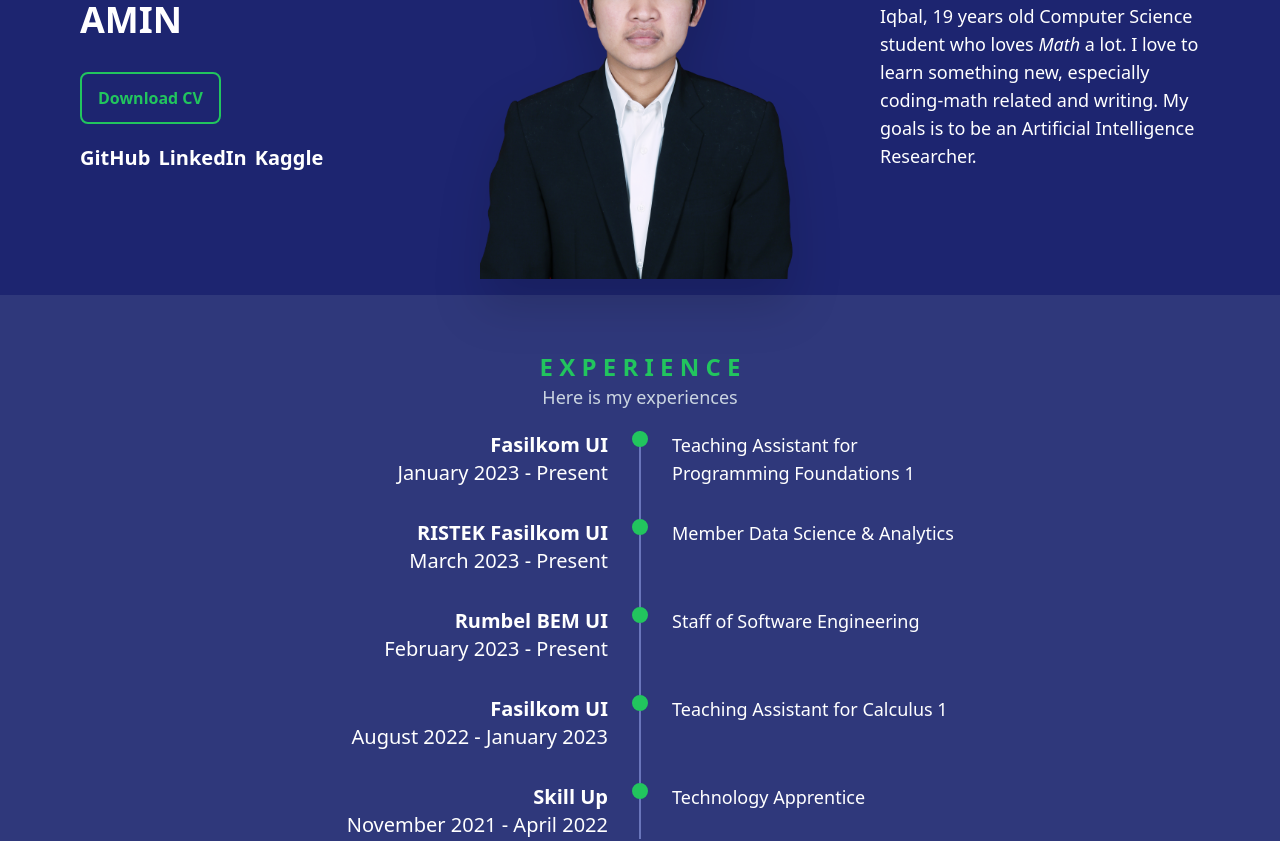
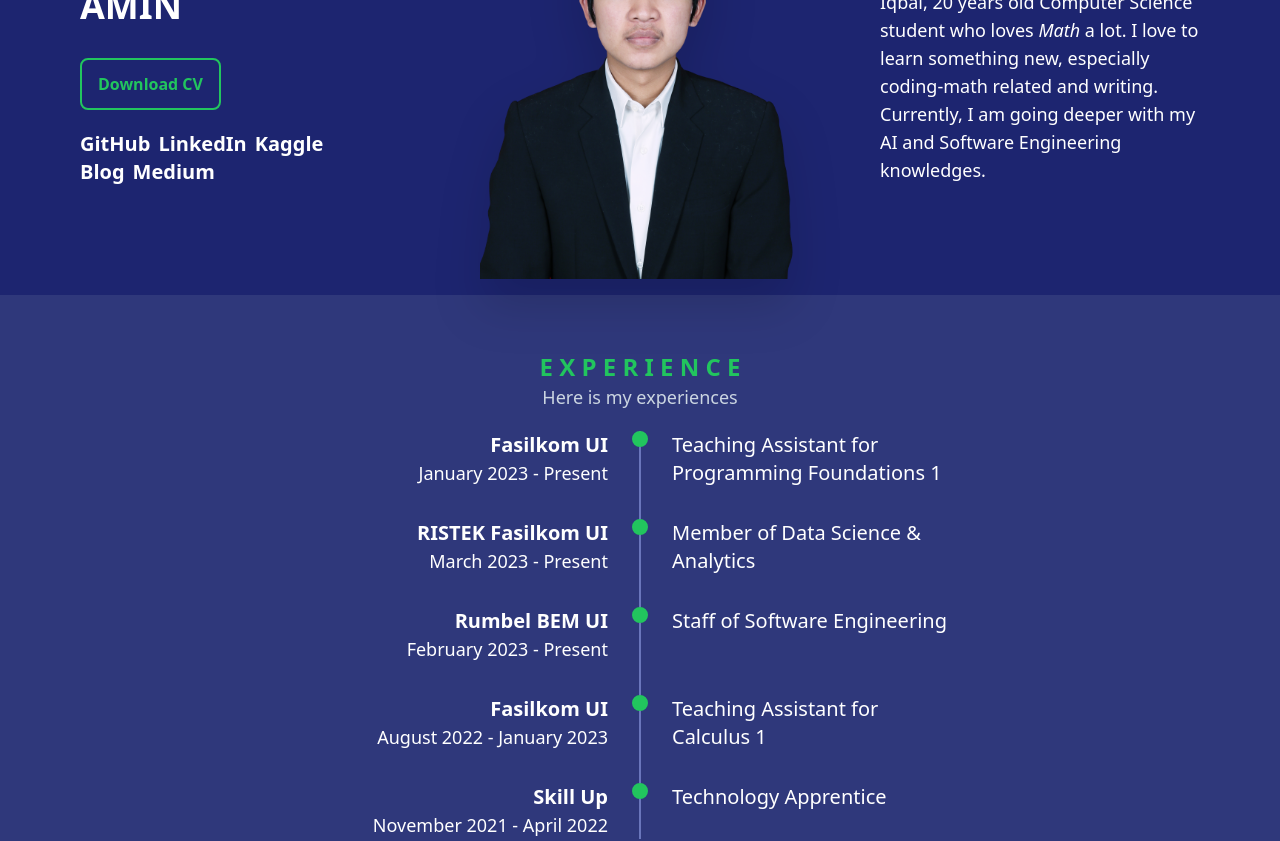
Before and after one commit to iqbalpa/profile-website, a React (Create React App) app: page / in a window 1280 px wide. Shown: the part 260-1101 px from the top of the page. Built offline with nearby package versions, Linux system fonts and the light colour scheme.

Commit message:
feat: add blog and medium
style: change font size for experience

```diff
--- a/src/components/Experience/Experience.js
+++ b/src/components/Experience/Experience.js
@@ -19,13 +19,13 @@ const Experience = () => {
 												<div class="w-full lg:pr-8">
 													<div class="w-full text-xl text-right">
 														<h1 className="font-bold">Fasilkom UI</h1>
-														<h2>January 2023 - Present</h2>
+														<h2 className="text-lg">January 2023 - Present</h2>
 													</div>
 												</div>
 											</div>
 											<div class="flex items-start justify-start w-full mx-auto">
 												<div class="w-full lg:pl-8 text-left">
-													<p className="text-lg">Teaching Assistant for Programming Foundations 1</p>
+													<p className="text-xl">Teaching Assistant for Programming Foundations 1</p>
 												</div>
 											</div>
 										</div>
@@ -39,13 +39,13 @@ const Experience = () => {
 												<div class="w-full lg:pr-8">
 													<div class="w-full text-xl text-right">
 														<h1 className="font-bold">RISTEK Fasilkom UI</h1>
-														<h2>March 2023 - Present</h2>
+														<h2 className="text-lg">March 2023 - Present</h2>
 													</div>
 												</div>
 											</div>
 											<div class="flex items-start justify-start w-full mx-auto">
 												<div class="w-full lg:pl-8 text-left">
-													<p className="text-lg">Member Data Science & Analytics</p>
+													<p className="text-xl">Member of Data Science & Analytics</p>
 												</div>
 											</div>
 										</div>
@@ -60,13 +60,13 @@ const Experience = () => {
 												<div class="w-full lg:pr-8">
 													<div class="w-full text-xl text-right">
 														<h1 className="font-bold">Rumbel BEM UI</h1>
-														<h2>February 2023 - Present</h2>
+														<h2 className="text-lg">February 2023 - Present</h2>
 													</div>
 												</div>
 											</div>
 											<div class="flex items-start justify-start w-full mx-auto">
 												<div class="w-full lg:pl-8 text-left">
-													<p className="text-lg">Staff of Software Engineering</p>
+													<p className="text-xl">Staff of Software Engineering</p>
 												</div>
 											</div>
 										</div>
@@ -81,13 +81,13 @@ const Experience = () => {
 												<div class="w-full lg:pr-8">
 													<div class="w-full text-xl text-right">
 														<h1 className="font-bold">Fasilkom UI</h1>
-														<h2>August 2022 - January 2023</h2>
+														<h2 className="text-lg">August 2022 - January 2023</h2>
 													</div>
 												</div>
 											</div>
 											<div class="flex items-start justify-start w-full mx-auto">
 												<div class="w-full lg:pl-8 text-left">
-													<p className="text-lg">Teaching Assistant for Calculus 1</p>
+													<p className="text-xl">Teaching Assistant for Calculus 1</p>
 												</div>
 											</div>
 										</div>
@@ -102,13 +102,13 @@ const Experience = () => {
 												<div class="w-full lg:pr-8">
 													<div class="w-full text-xl text-right">
 														<h1 className="font-bold">Skill Up</h1>
-														<h2>November 2021 - April 2022</h2>
+														<h2 className="text-lg">November 2021 - April 2022</h2>
 													</div>
 												</div>
 											</div>
 											<div class="flex items-start justify-start w-full mx-auto">
 												<div class="w-full lg:pl-8 text-left">
-													<p className="text-lg">Technology Apprentice</p>
+													<p className="text-xl">Technology Apprentice</p>
 												</div>
 											</div>
 										</div>
--- a/src/components/Hero/Hero.js
+++ b/src/components/Hero/Hero.js
@@ -10,7 +10,8 @@ const Hero = () => {
 					<a href="/iqbal-cv.pdf" download>
 						<button className="px-4 py-3 font-bold rounded-lg border-2 border-green-500 duration-300 hover:bg-green-500 text-green-500 hover:text-ResolutionBlue hover:scale-105">Download CV</button>
 					</a>
-					<div className="flex flex-row mt-5 font-semibold text-xl">
+					<div className="flex flex-col mt-5 font-semibold text-xl">
+						<div className="flex flex-row">
 							<a className="mr-2" href="https://github.com/iqbalpa" target="_blank" rel="noreferrer">
 								<span class="link-underline"> GitHub </span>
 							</a>
@@ -21,13 +22,22 @@ const Hero = () => {
 								<span class="link-underline"> Kaggle </span>
 							</a>
 						</div>
+						<div className="flex flex-row">
+							<a className="mr-2" href="https://iqbalpa.wordpress.com/" target="_blank" rel="noreferrer">
+								<span class="link-underline"> Blog </span>
+							</a>
+							<a href="https://www.medium.com/@iqbalpa" target="_blank" rel="noreferrer">
+								<span class="link-underline"> Medium </span>
+							</a>
+						</div>
+					</div>
 				</div>
 				<img src="/foto.png" alt="iqbal" className="w-80 drop-shadow-2xl" />
 				<div className="w-80">
 					<p className="text-2xl font-bold text-green-500 mb-2">About Me</p>
 					<p className="text-lg">
-						Iqbal, 19 years old Computer Science student who loves <span className="italic">Math</span> a lot. I love to learn something new, especially coding-math related and writing. My goals is to be an Artificial
-						Intelligence Researcher.
+						Iqbal, 20 years old Computer Science student who loves <span className="italic">Math</span> a lot. I love to learn something new, especially coding-math related and writing. Currently, I am going deeper with my AI
+						and Software Engineering knowledges.
 					</p>
 				</div>
 			</Fade>
```
Lines whose indentation alone changed are shown as unchanged.
